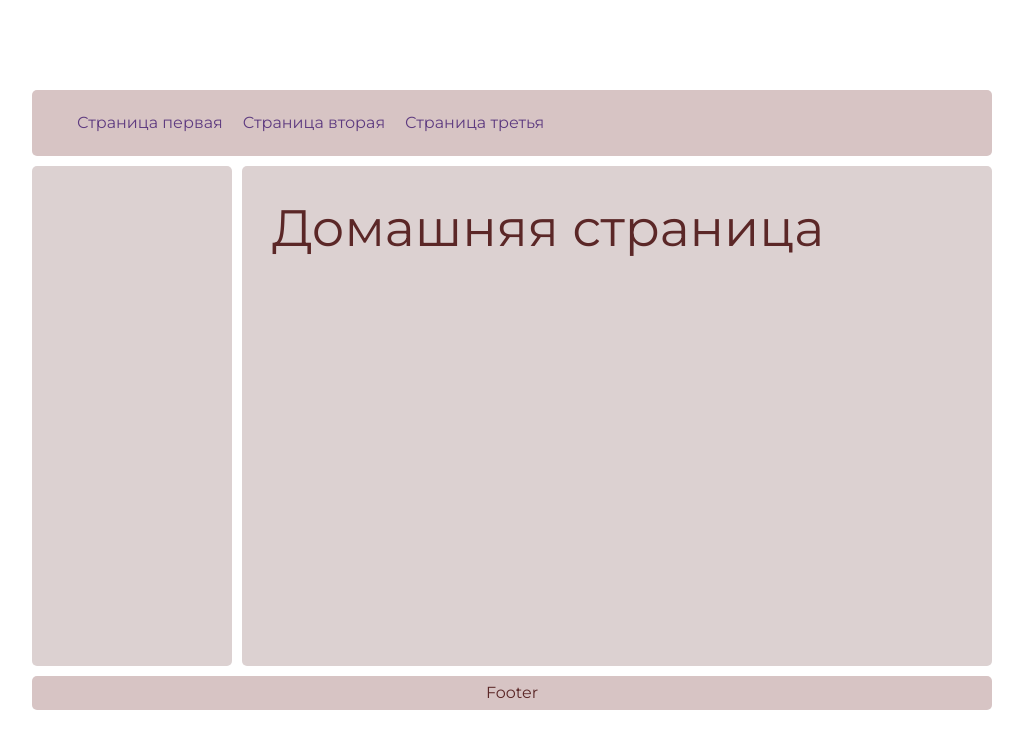
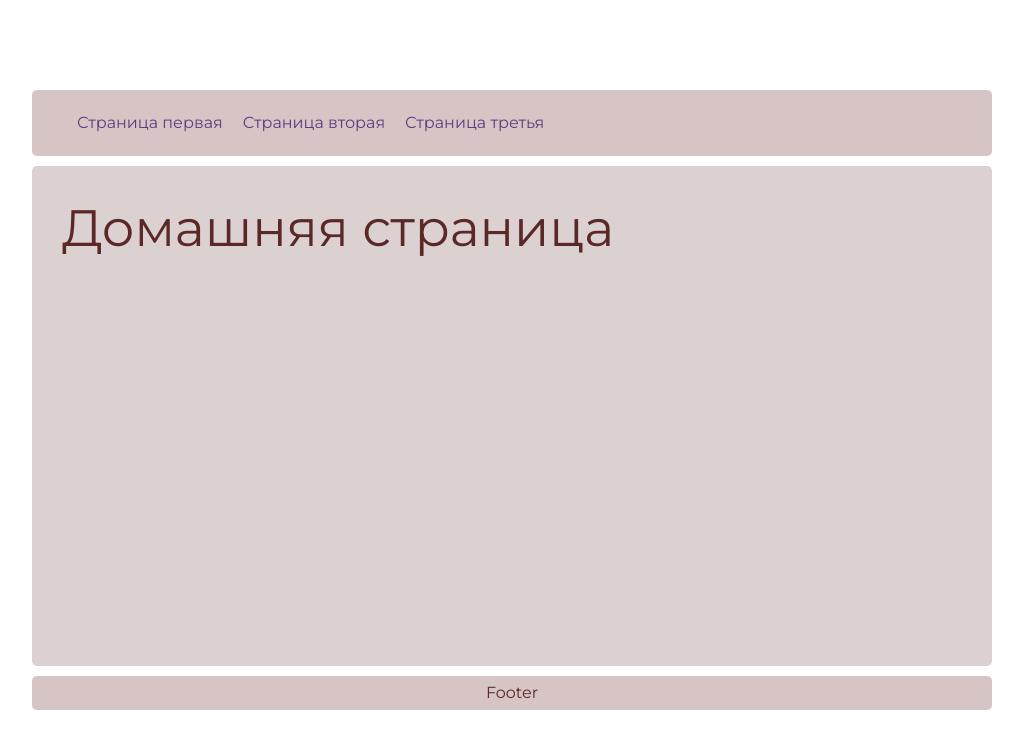
Before and after one commit to vlakondra/svelte_route, a Svelte app: page / in a window 1280 px wide. Shown: the top 748 px of the page, without its empty margins (128-1151 px from the left). Built offline with nearby package versions, Linux system fonts and the light colour scheme.

Commit message:
change layout

```diff
--- a/src/App.svelte
+++ b/src/App.svelte
@@ -22,17 +22,21 @@
     "*": NotFound,
   };
 
+  let col='1/3'
   let submenu = undefined;
   function callback(o) {
     switch ($location) {
       case "/":
         submenu = undefined;
+        col='1/3';
         break;
       case "/pageone":
+        col='2/3';
         submenu = SubMenu_1;
         break;
       case "/pagetwo":
         submenu = SubMenu_2;
+        col='2/3';
         break;
       // case '/pagethree':
       //  submenu = SubMenu_3
@@ -42,6 +46,8 @@
     }
   }
   location.subscribe(callback);
+
+
 </script>
 
 <main>
@@ -61,12 +67,13 @@
         <li><a href="/pagethree" use:link>Страница третья</a></li>
       </ul>
     </div>
+     {#if submenu}
+        <div class="box sidebar">
+           <svelte:component this={submenu} />
+        </div>
+    {/if}
 
-    <div class="box sidebar">
-      <svelte:component this={submenu} />
-    </div>
-
-    <div class="box content">
+    <div  style:--gridcol={col}  class="box content">
       <Router {routes} />
     </div>
     <div class="box footer">Footer</div>
@@ -74,6 +81,9 @@
 </main>
 
 <style>
+  /* .content{
+    grid-column:var(--gridcol)
+  } */
   /*Roboto*/
   @import url("https://fonts.googleapis.com/css2?family=Montserrat&display=swap");
 
@@ -107,6 +117,8 @@
     grid-gap: 10px;
 
     grid-template-columns: 200px 1fr;
+    /* grid-auto-columns: 200px 1fr; */
+
     grid-template-areas:
       "header  header"
       "sidebar content"
@@ -124,7 +136,9 @@
   }
 
   .content {
-    grid-area: content;
+    /* grid-area: content; */
+    /* grid-column: 1/3; */
+    grid-column:var(--gridcol);
     text-align: left;
     padding: 0 30px;
     min-height: 500px;
--- a/src/lib/Home old copy.svelte
+++ b/src/lib/Home old copy.svelte
@@ -1,4 +1,4 @@
-<script>
+<!-- <script>
     import urlSlug from "url-slug";
     import { format } from "timeago.js";
     import Card from "./Card.svelte";
@@ -16,4 +16,4 @@
         image={blog.image}
         publishDate={format(blog.publishDate)}
     />
-{/each}
+{/each} -->
--- a/src/lib/learn_routes/art_1_2.svelte
+++ b/src/lib/learn_routes/art_1_2.svelte
@@ -2,7 +2,7 @@
     import { loremIpsum } from "lorem-ipsum";
 </script>
 
-<h2>Раздел 1-1</h2>
+<h2>Раздел 1-2</h2>
 {@html loremIpsum({
     count: 10, // Number of "words", "sentences", or "paragraphs"
     format: "html", // "plain" or "html"
```
